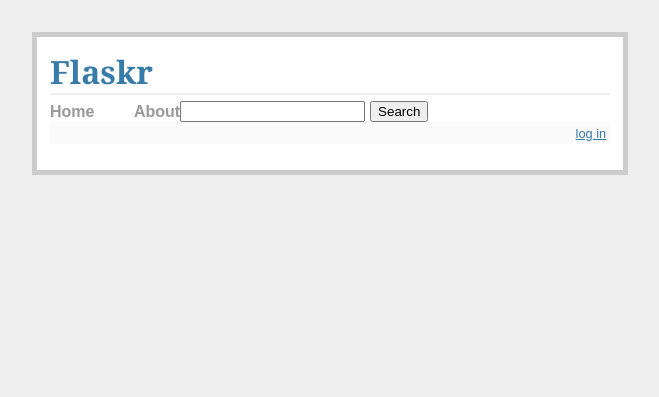
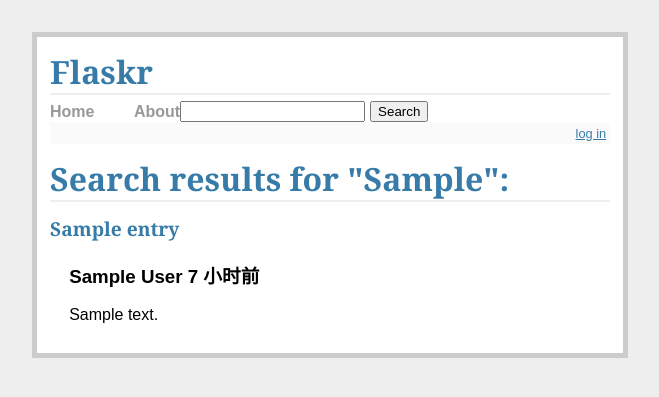
Before and after one commit to zhongmoxi/flask, a Flask app: template myflaskr/templates/search_results.html in a window 1280 px wide. Shown: the top 397 px of the page, without its empty margins (310-969 px from the left). Run offline with Flask 2, Linux system fonts and the light colour scheme; tables that the repository leaves empty hold one stand-in row (values such as "Sample post"); the template is opened without the code that fills it: values that come from a table or form of the project are taken from there, most other values are stand-ins (such as "Sample title", 1, 10 or a date in 2020).

Commit message:
search_success

```diff
--- a/myflaskr/flaskr.py
+++ b/myflaskr/flaskr.py
@@ -160,11 +160,11 @@ def logout():
 
 @app.route('/search', methods=['POST'])
 def search():
-    return redirect(url_for('search_results', query_word=session['query_word']))
+    return redirect(url_for('search_results', query_word=request.form['query_word']))
 
 @app.route('/search_results/<query_word>')
 def search_results(query_word):
-    results = Entry.query.whoosh_search(query_word, MAX_SEARCH_RESULTS).all()
+    results = Entry.query.whoosh_search(query_word,app.config['MAX_SEARCH_RESULTS']).all()
     return render_template('search_results.html', query_word=query_word, results=results)
 
 if __name__ == '__main__':
--- a/myflaskr/templates/search_results.html
+++ b/myflaskr/templates/search_results.html
@@ -1,11 +1,14 @@
 {% extends "layout.html" %}
-{% block content %}
-  <h1>Search results for "{{query}}":</h1>
+
+{% block body %}
+  <h1>Search results for "{{query_word}}":</h1>
+  <ul class=entries>
   {% for entry in results %}
     <li><h2>{{entry.title}}</h2>
     <li><h3>{{entry.author}}  {{entry.pub_date | timesince }}</h3>
     {{ entry.text|md }}
   {% else %}
     <li><em>Unbelievable. No entries for search results</em>
-  {% endfor %}
+    {% endfor %}
+  </ul>
 {% endblock %}
```
Also changed, not shown: 1 other file.
